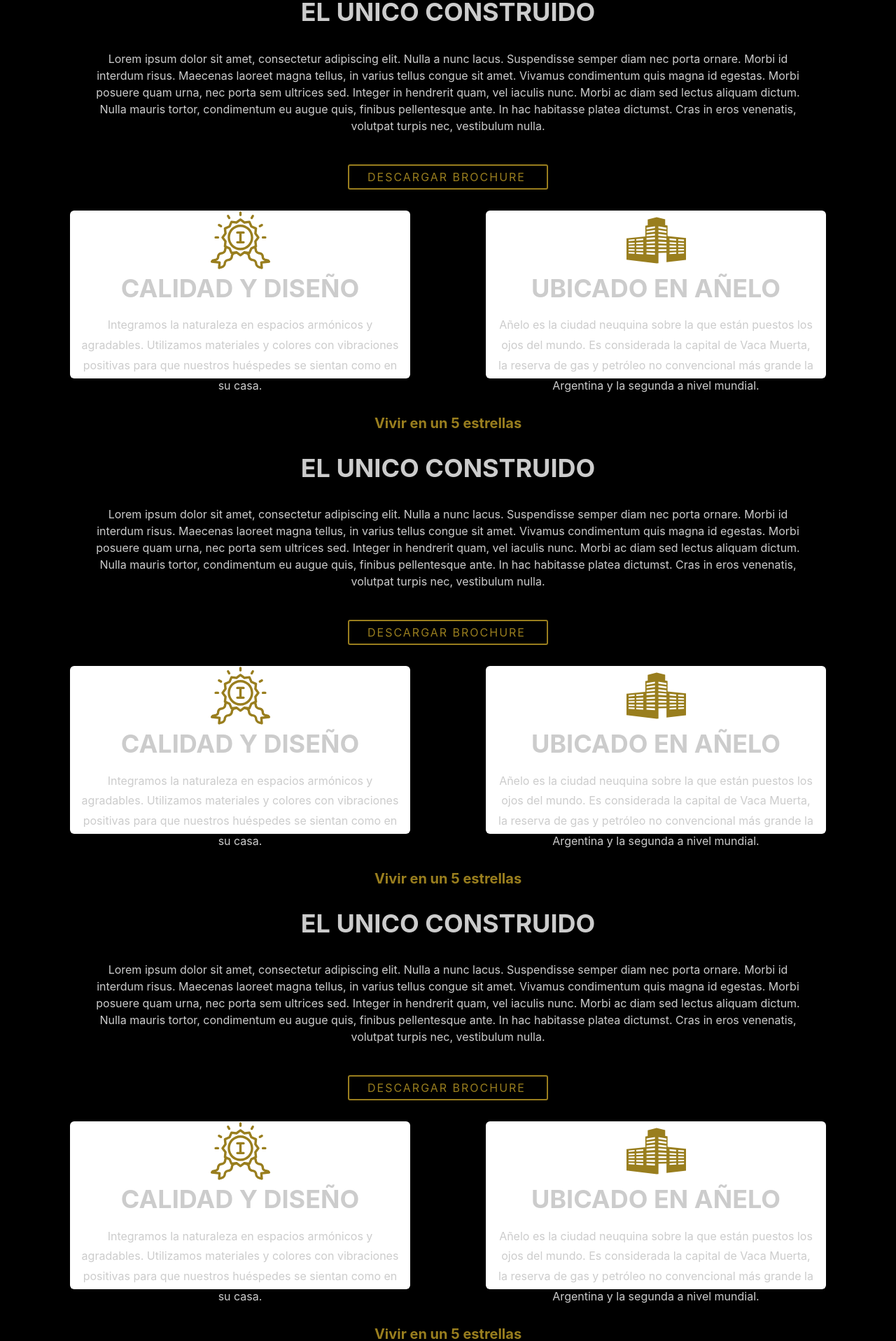
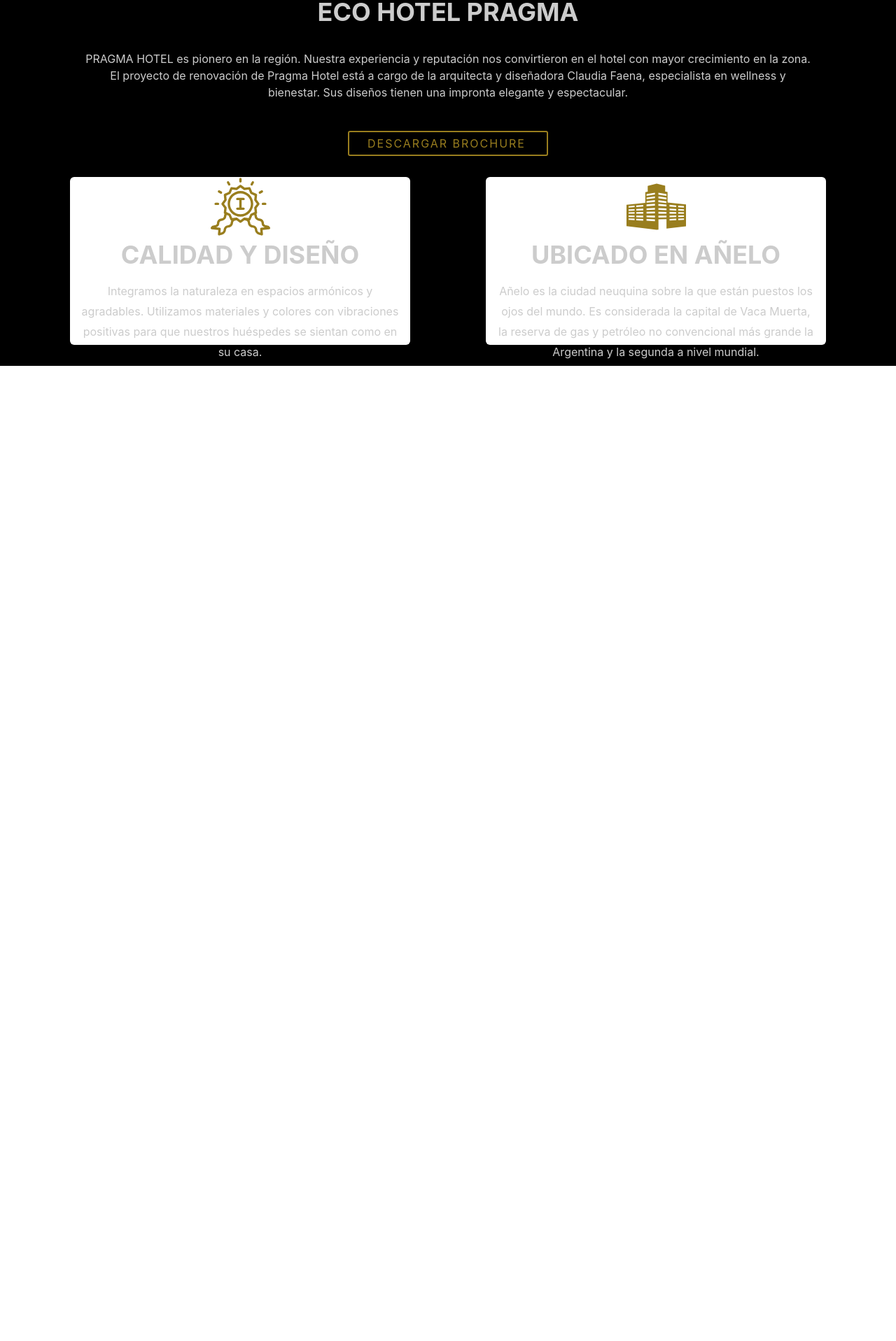
Before and after one commit to Cocahuana/eco-hotel, a React (Create React App) app: page / in a window 1280 px wide. Shown: the part 880-2797 px from the top of the page at 70% size. After the commit the page ends 1403 px from the top, so only its background shows below. Built offline with nearby package versions, Linux system fonts and the light colour scheme.

Commit message:
Change text

```diff
--- a/src/Pages/Home/Home.jsx
+++ b/src/Pages/Home/Home.jsx
@@ -6,7 +6,7 @@ import Paths from "../../data/paths.json";
 const ecoHotel = {
 	title: "ECO HOTEL",
 	subTitle: "Tu mejor experiencia en Vaca Muerta",
-	description: `Lorem ipsum dolor sit amet, consectetur adipiscing elit. Nulla a nunc lacus. Suspendisse semper diam nec porta ornare. Morbi id interdum risus. Maecenas laoreet magna tellus, in varius tellus congue sit amet. Vivamus condimentum quis magna id egestas. Morbi posuere quam urna, nec porta sem ultrices sed. Integer in hendrerit quam, vel iaculis nunc. Morbi ac diam sed lectus aliquam dictum. Nulla mauris tortor, condimentum eu augue quis, finibus pellentesque ante. In hac habitasse platea dictumst. Cras in eros venenatis, volutpat turpis nec, vestibulum nulla.`,
+	description: `Añelo es la ciudad neuquina sobre la que están puestos los ojos del mundo. Es considerada la capital de Vaca Muerta, la reserva de gas y petróleo no convencional más grande la Argentina y la segunda a nivel mundial.`,
 };
 function Home() {
 	const { ourServices, gallery, location, contact } = Paths;
@@ -31,15 +31,6 @@ function Home() {
 			<section id={ourServices.id}>
 				<ValueProposal />
 			</section>
-			<section id={gallery.id}>
-				<ValueProposal />
-			</section>
-			<section id={location.id}>
-				<ValueProposal />
-			</section>
-			<section id={contact.id}>
-				<ValueProposal />
-			</section>
 		</>
 	);
 }
--- a/src/Pages/Home/components/ValueProposal/ValueProposal.jsx
+++ b/src/Pages/Home/components/ValueProposal/ValueProposal.jsx
@@ -8,8 +8,8 @@ import { ViewDesktop } from "../../../../components/Breakpoints";
 function ValueProposal() {
 	const proposal = {
 		title: "Vivir en un 5 estrellas",
-		subTitle: "EL UNICO CONSTRUIDO",
-		description: `Lorem ipsum dolor sit amet, consectetur adipiscing elit. Nulla a nunc lacus. Suspendisse semper diam nec porta ornare. Morbi id interdum risus. Maecenas laoreet magna tellus, in varius tellus congue sit amet. Vivamus condimentum quis magna id egestas. Morbi posuere quam urna, nec porta sem ultrices sed. Integer in hendrerit quam, vel iaculis nunc. Morbi ac diam sed lectus aliquam dictum. Nulla mauris tortor, condimentum eu augue quis, finibus pellentesque ante. In hac habitasse platea dictumst. Cras in eros venenatis, volutpat turpis nec, vestibulum nulla.`,
+		subTitle: "ECO HOTEL PRAGMA",
+		description: `PRAGMA HOTEL es pionero en la región. Nuestra experiencia y reputación nos convirtieron en el hotel con mayor crecimiento en la zona. El proyecto de renovación de Pragma Hotel está a cargo de la arquitecta y diseñadora Claudia Faena, especialista en wellness y bienestar. Sus diseños tienen una impronta elegante y espectacular.`,
 	};
 	const cardQuality = {
 		icon: qualityIcon,
```
